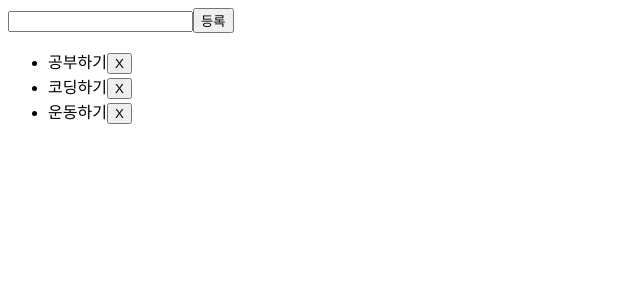
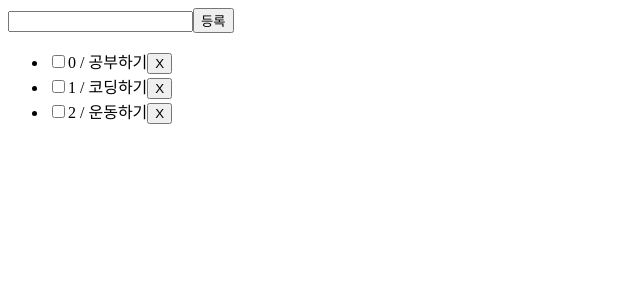
Before and after one commit to sik2/todo-250703, a React (Vite) app: page / in a window 1280 px wide. Shown: the top 300 px of the page, without its empty margins (0-640 px from the left). Built offline with nearby package versions, Linux system fonts and the light colour scheme.

Commit message:
fix: todos state

```diff
--- a/src/App.jsx
+++ b/src/App.jsx
@@ -1,12 +1,16 @@
 import { useState } from 'react'
 
 function App() {
-    const [todos, setTodos] = useState(['공부하기', '코딩하기', '운동하기'])
+    const [todos, setTodos] = useState([
+        { text: '공부하기', checked: false },
+        { text: '코딩하기', checked: false },
+        { text: '운동하기', checked: false },
+    ])
 
     const handleOnSubmit = (e) => {
         e.preventDefault()
         const form = e.target
-        setTodos([form.todo.value, ...todos])
+        setTodos([{ text: form.todo.value, checked: false }, ...todos])
     }
 
     const removeTodo = (seletedIndex) => {
@@ -23,7 +27,8 @@ function App() {
             <ul>
                 {todos.map((todo, i) => (
                     <li key={i}>
-                        {todo}
+                        <input type="checkbox" />
+                        {i} / {todo.text}
                         <button onClick={() => removeTodo(i)}>X</button>
                     </li>
                 ))}
```
